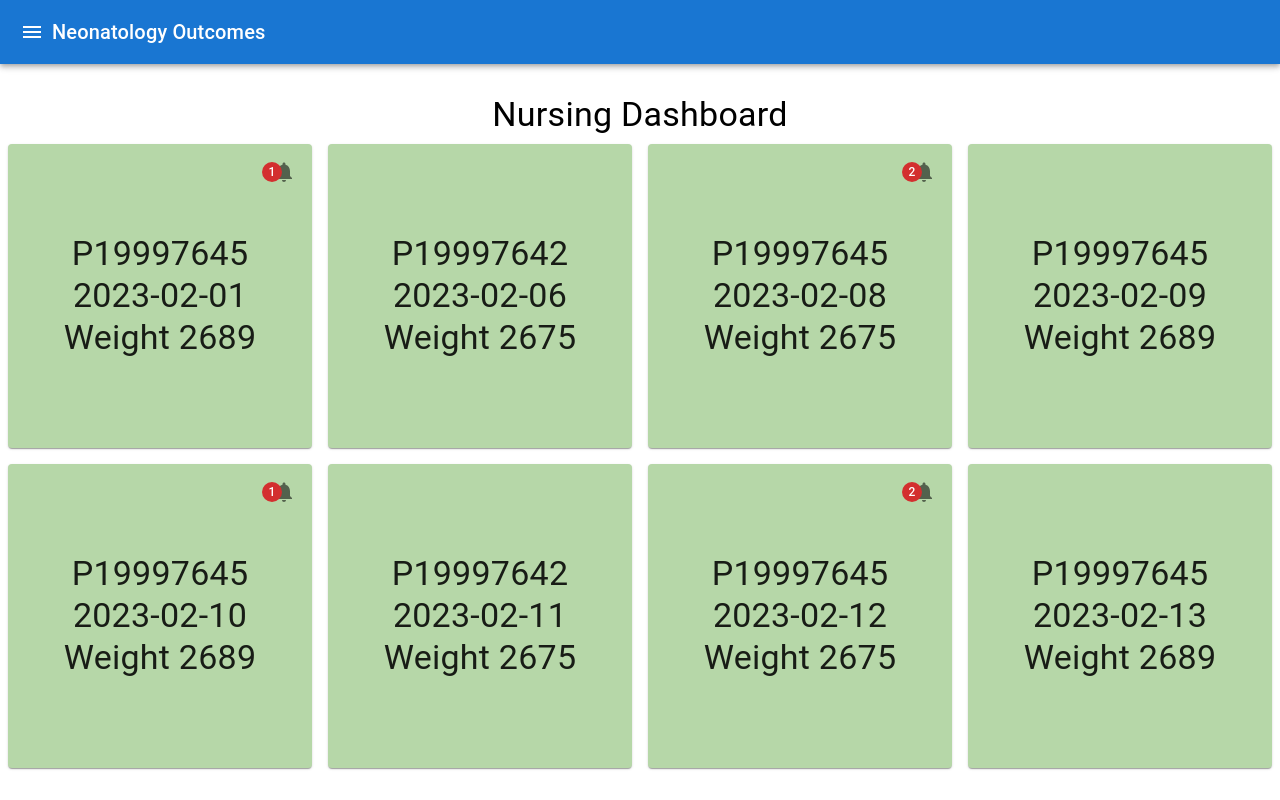
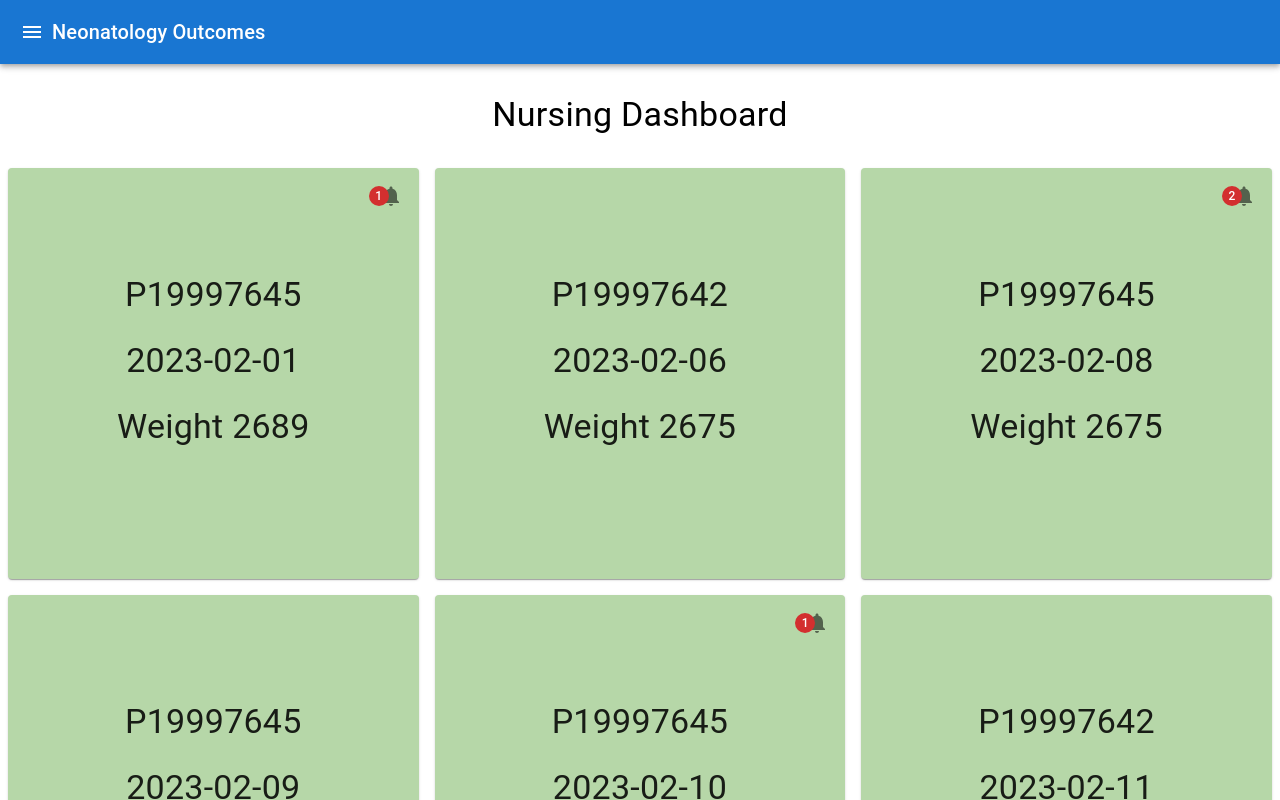
Before and after one commit to Neonatology-Outcomes/Frontend, a React (Create React App) app: page /nurse-dashboard in a window 1280 px wide. Shown: the top 800 px of the page. Built offline with nearby package versions, Linux system fonts and the light colour scheme; what apisauce would draw is missing.

Commit message:
finished basic design and functionality for nurse dashboard

```diff
--- a/package.json
+++ b/package.json
@@ -10,6 +10,7 @@
     "@fontsource/roboto": "^4.5.8",
     "@mui/icons-material": "^5.11.11",
     "@mui/material": "^5.11.13",
+    "@mui/styles": "^5.12.3",
     "@mui/x-data-grid": "^6.0.1",
     "@testing-library/jest-dom": "^5.16.5",
     "@testing-library/react": "^13.4.0",
--- a/src/pages/NurseDashboard/styles.js
+++ b/src/pages/NurseDashboard/styles.js
@@ -13,19 +13,29 @@ export const styles = {
     flexDirection: 'row',
     flexWrap: 'wrap',
     width: '100%',
-    justifyContent: 'center',
+    // justifyContent: 'center',
     alignItems: 'center',
     overflow: 'auto',
-    padding: '0 8px', // Add padding
+    padding: '0 8px',
   },
   square: {
     backgroundColor: '#B6D7A8',
-    flexBasis: 'calc(25% - 16px)', // Change the width and height to use flex-basis and max-width
-    maxWidth: 'calc(25% - 16px)',
-    paddingTop: 'calc(25% - 16px)',
+    flexBasis: 'calc(33.33% - 16px)',
+    maxWidth: 'calc(33.33% - 16px)',
+    paddingTop: 'calc(33.33% - 16px)',
     position: 'relative',
     margin: '8px',
     overflow: 'hidden',
+    '@media (min-width: 600px) and (max-width: 959px)': {
+      flexBasis: 'calc(50% - 16px)',
+      maxWidth: 'calc(50% - 16px)',
+      paddingTop: 'calc(50% - 16px)',
+    },
+    '@media (min-width: 960px)': {
+      flexBasis: 'calc(25% - 16px)',
+      maxWidth: 'calc(25% - 16px)',
+      paddingTop: 'calc(25% - 16px)',
+    },
   },
   textContainer: {
     display: 'flex',
@@ -45,7 +55,7 @@ export const styles = {
   },
   pageContainer: {
     paddingTop: '30px',
-    paddingBottom: '30px', // Add paddingBottom to prevent scrollbar
+    paddingBottom: '30px',
   },
   squareText: {
     textAlign: 'center',
@@ -53,4 +63,7 @@ export const styles = {
     fontSize: '24px',
     fontWeight: 'bold',
   },
+  title: {
+    marginBottom: '1.5rem',
+  },
 };
```
Also changed, not shown: 1 other file (tests, documents, lock files or other folders).
